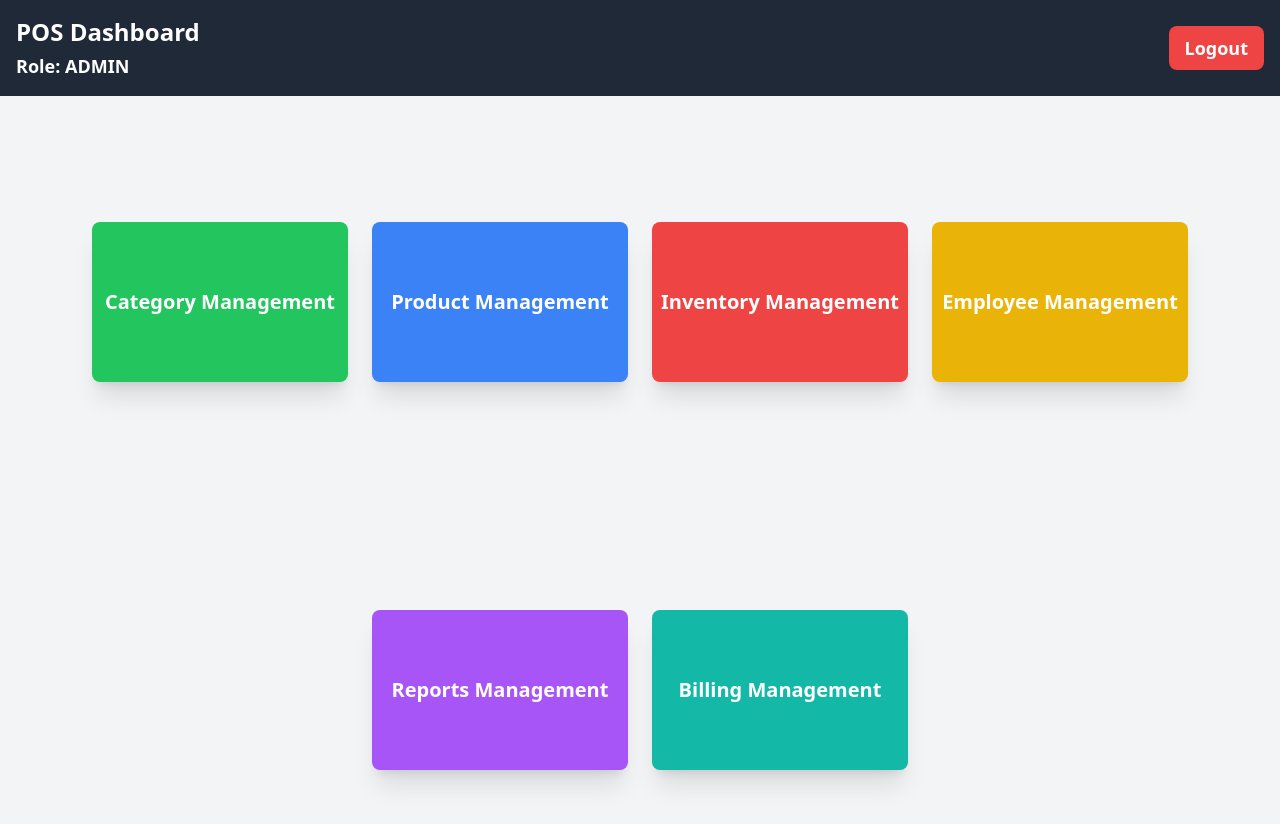
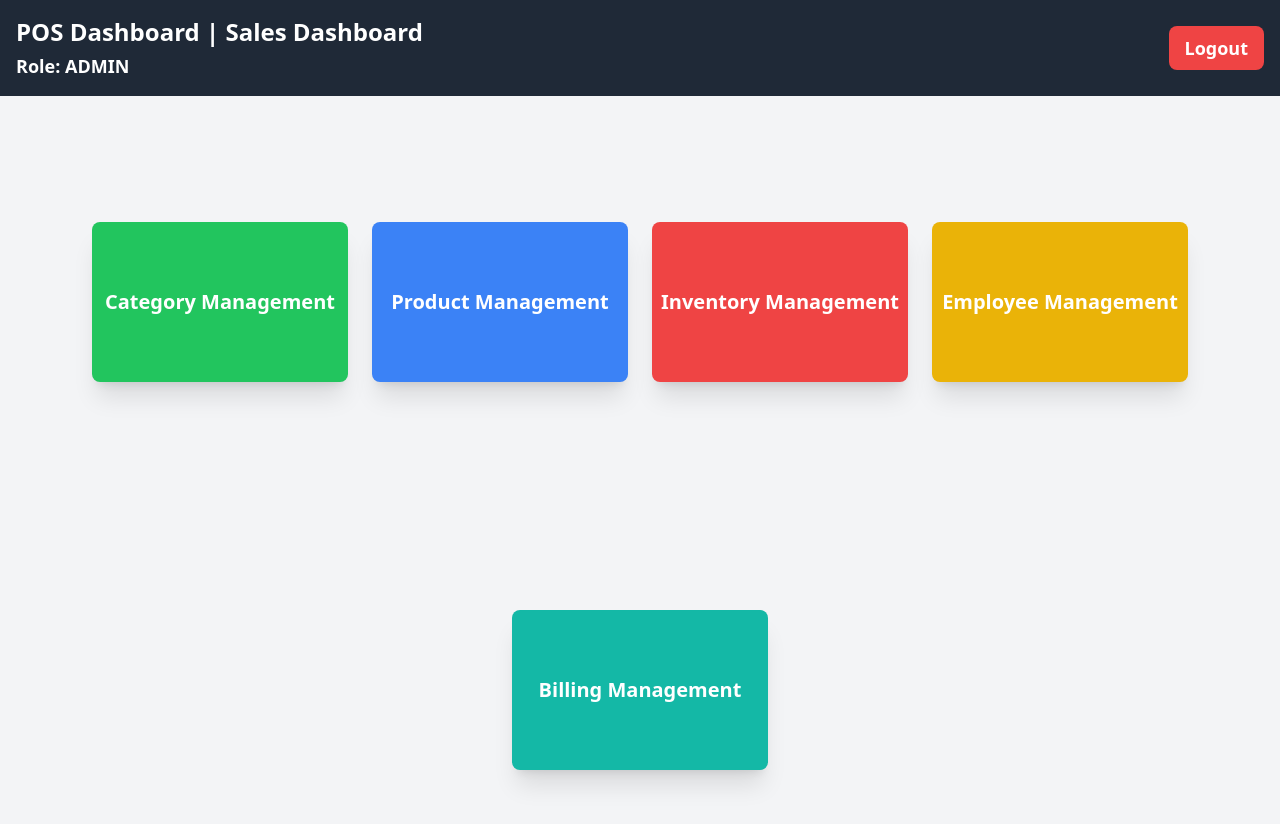
Before and after one commit to ayeshaaamir/retail-epos-frontend, a React (Vite) app in the folder style-mantra-pos/: page /dashboard in a window 1280 px wide. Shown: the top 824 px of the page. Built offline with nearby package versions, Linux system fonts and the light colour scheme; sample sign-in values are in the browser's storage.

Commit message:
sales dashboard integrated..

```diff
--- a/style-mantra-pos/src/components/Header.jsx
+++ b/style-mantra-pos/src/components/Header.jsx
@@ -1,5 +1,7 @@
 import { useDispatch, useSelector } from "react-redux";
 import { logout } from "../redux/slices/authSlice";
+import { Link } from "react-router-dom";
+import { SALES_DASHBOARD_URL } from "../constants";
 
 const Header = () => {
   const dispatch = useDispatch();
@@ -12,7 +14,27 @@ const Header = () => {
   return (
     <header className="bg-gray-800 text-white p-4 shadow-md flex justify-between items-center">
       <div>
-        <h1 className="text-2xl font-bold">POS Dashboard</h1>
+        <h1 className="text-2xl font-bold">
+          POS Dashboard
+          {userRole === "admin" && (
+            <>
+              {" | "}
+              <Link
+                to={SALES_DASHBOARD_URL}
+                onClick={(e) => {
+                  e.preventDefault();
+                  window.open(
+                    SALES_DASHBOARD_URL,
+                    "_blank",
+                    "noopener,noreferrer"
+                  );
+                }}
+              >
+                <span>Sales Dashboard</span>
+              </Link>
+            </>
+          )}
+        </h1>
         <p className="text-lg font-semibold text-white-400 mt-1">
           Role: <span className="uppercase">{userRole || "User"}</span>
         </p>
--- a/style-mantra-pos/src/constants.js
+++ b/style-mantra-pos/src/constants.js
@@ -1,2 +1,4 @@
 // export const API_BASE_URL = `http://192.168.0.75:5000/api`;
+// export const SALES_DASHBOARD_URL = `http://192.168.0.75:8501`;
 export const API_BASE_URL = `http://192.168.0.18:5000/api`;
+export const SALES_DASHBOARD_URL = `http://192.168.0.18:8501`;
--- a/style-mantra-pos/src/pages/Dashboard.jsx
+++ b/style-mantra-pos/src/pages/Dashboard.jsx
@@ -41,11 +41,6 @@ const Dashboard = () => {
               title="Employee Management"
               color="yellow"
             />
-            <DashboardCard
-              to="/reports"
-              title="Reports Management"
-              color="purple"
-            />
           </>
         )}
         <DashboardCard to="/billing" title="Billing Management" color="teal" />
@@ -53,6 +48,8 @@ const Dashboard = () => {
     </>
   );
 };
+
+import PropTypes from "prop-types";
 
 const DashboardCard = ({ to, title, color }) => {
   return (
@@ -70,5 +67,10 @@ const DashboardCard = ({ to, title, color }) => {
     </div>
   );
 };
+DashboardCard.propTypes = {
+  to: PropTypes.string.isRequired,
+  title: PropTypes.string.isRequired,
+  color: PropTypes.string.isRequired,
+};
 
 export default Dashboard;
--- a/style-mantra-pos/src/pages/EmployeeManagement.jsx
+++ b/style-mantra-pos/src/pages/EmployeeManagement.jsx
@@ -1,5 +1,3 @@
-import React from "react";
-
 const EmployeeManagement = () => {
   return <div>EmployeeManagement</div>;
 };
```
